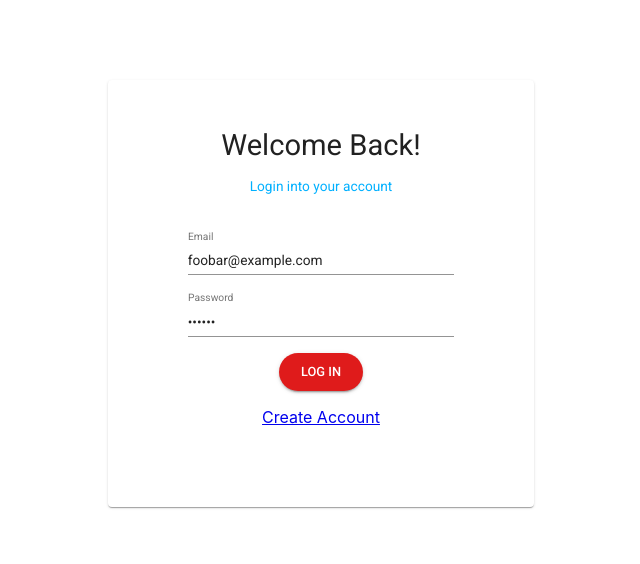
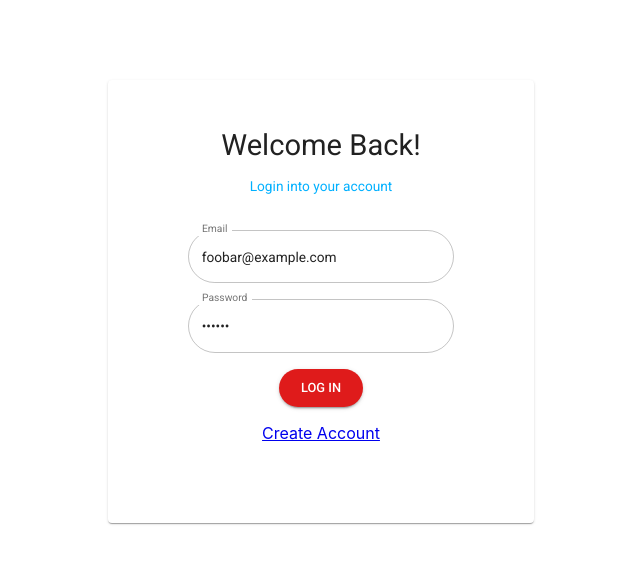
Before and after one commit to hatchways/team-banh-mi, a React (Create React App) app in the folder client/: page /login in a window 1280 px wide. Shown: the top 564 px of the page, without its empty margins (319-959 px from the left). Built offline with nearby package versions, Linux system fonts and the light colour scheme.

Commit message:
Adding the outline for inputs

```diff
--- a/client/src/pages/LoginPage.js
+++ b/client/src/pages/LoginPage.js
@@ -110,6 +110,7 @@ export default function LoginPage() {
                     id="email"
                     name="email"
                     label="Email"
+                    variant="outlined"
                     value={formik.values.email}
                     onChange={formik.handleChange}
                     error={formik.touched.email && Boolean(formik.errors.email)}
@@ -123,6 +124,7 @@ export default function LoginPage() {
                     name="password"
                     label="Password"
                     type="password"
+                    variant="outlined"
                     value={formik.values.password}
                     onChange={formik.handleChange}
                     error={
```
